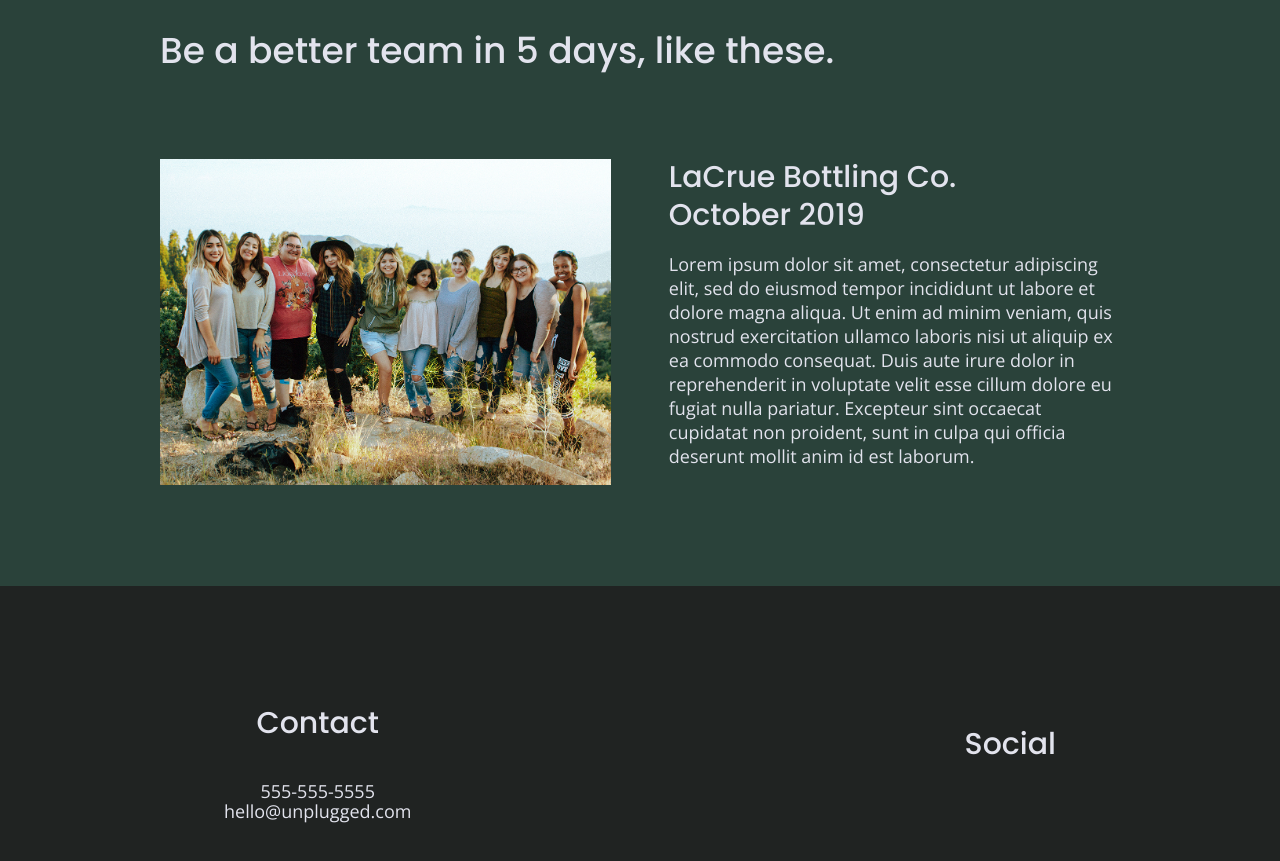
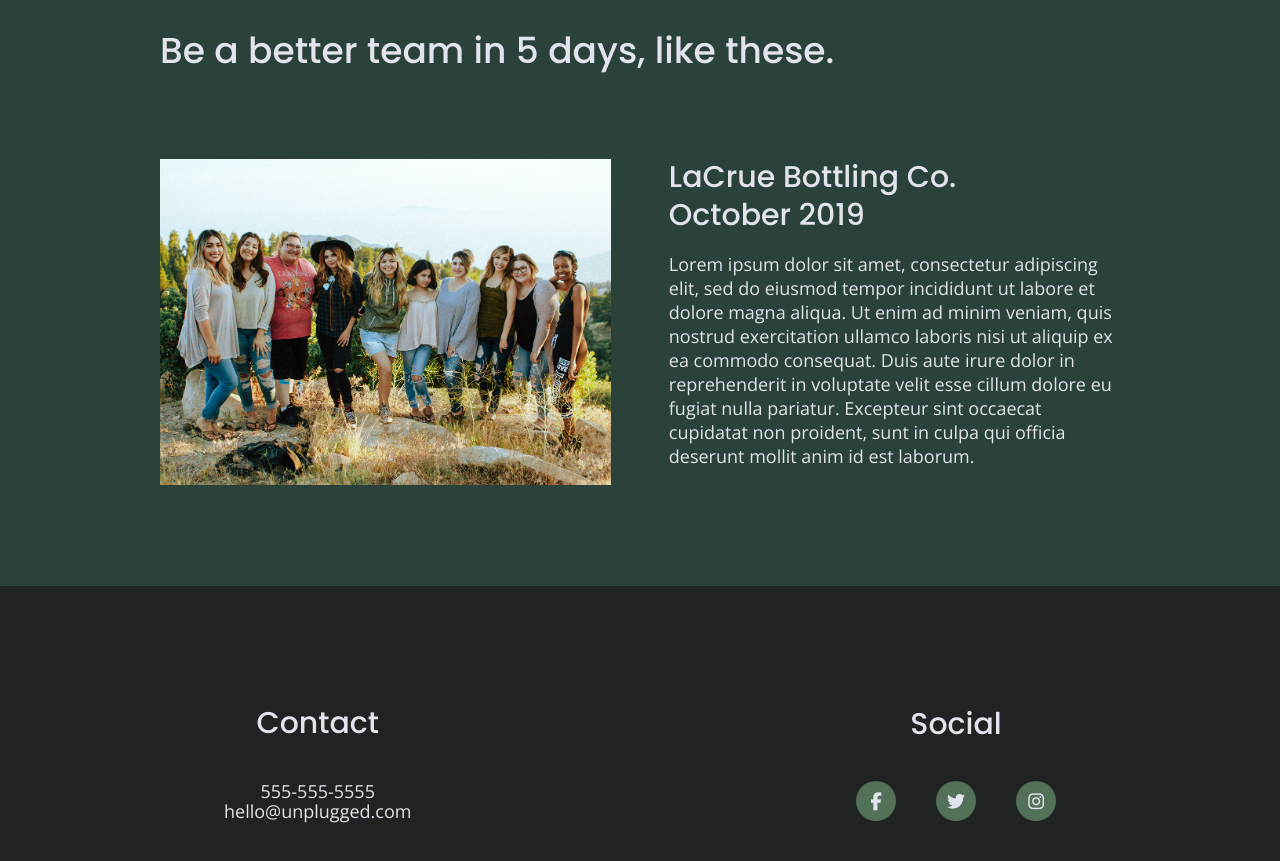
Before and after one commit to markie-m/unplugged-retreat, a website built with Parcel: page index.html in a window 1280 px wide. Shown: the part 1855-2716 px from the top of the page. Built offline with nearby package versions, Linux system fonts and the light colour scheme.

Commit message:
Added social media icons & styling

```diff
--- a/css/main.css
+++ b/css/main.css
@@ -236,6 +236,10 @@ footer .social-icons p {
   display: flex;
   justify-content: center;
   align-items: center;
+  background-color: #527158;
+  height: 40px;
+  width: 40px;
+  border-radius: 50%;
 }
 
 footer .copyright {
@@ -639,7 +643,7 @@ input[type=button] {
     margin: 100px 0;
   }
 
-  .footer-content {
+  footer .footer-content {
     /* padding: 100px 120px; */
     display: flex;
     justify-content: space-between;
@@ -657,7 +661,12 @@ input[type=button] {
   }
 
   footer p {
-      line-height: 1.285;
+    line-height: 1.285;
+  }
+
+  footer .social-icons {
+    width: 12.5em;
+    justify-content: space-between;
   }
 
   footer .copyright {
--- a/index.html
+++ b/index.html
@@ -65,7 +65,7 @@
         </div>
         <div class="form">
           <h3>Find out more</h3>
-          <input type="text" name="name" value="email address">
+          <input type="text" name="name" placeholder="email address">
           <input type="button" value="Download Itinerary">
         </div>
       </div> <!-- aside content wrapper ends -->
@@ -145,15 +145,27 @@
             <h4>Contact</h4>
             <address>
               <a href="tel:5555555555">555-555-5555</a><br>
-              <a href="mailto:hello@unplugged.com">hello@unplugged.com</a></p>
+              <a href="mailto:hello@unplugged.com">hello@unplugged.com</a>
             </address>
           </div>
           <div class="social">
             <h4>Social</h4>
               <div class="social-icons">
-                  <p><a href="https://www.facebook.com/yoursite" target="_blank"></a></p>
-                  <p><a href="https://twitter.com/" target="_blank"></a></p>
-                  <p><a href="https://www.instagram.com/" target="_blank"></a></p>
+                  <p>
+                    <a href="https://www.facebook.com/yoursite" target="_blank">
+                      <i class="fab fa-facebook-f"></i>
+                    </a>
+                  </p>
+                  <p>
+                    <a href="https://twitter.com/" target="_blank">
+                      <i class="fab fa-twitter"></i>
+                    </a>
+                  </p>
+                  <p>
+                    <a href="https://www.instagram.com/" target="_blank">
+                      <i class="fab fa-instagram"></i>
+                    </a>
+                  </p>
               </div>
           </div>
       </div> <!-- footer content ends -->
```
Also changed, not shown: about/index.html (+15 -3 lines), faq/index.html (+15 -3 lines).
